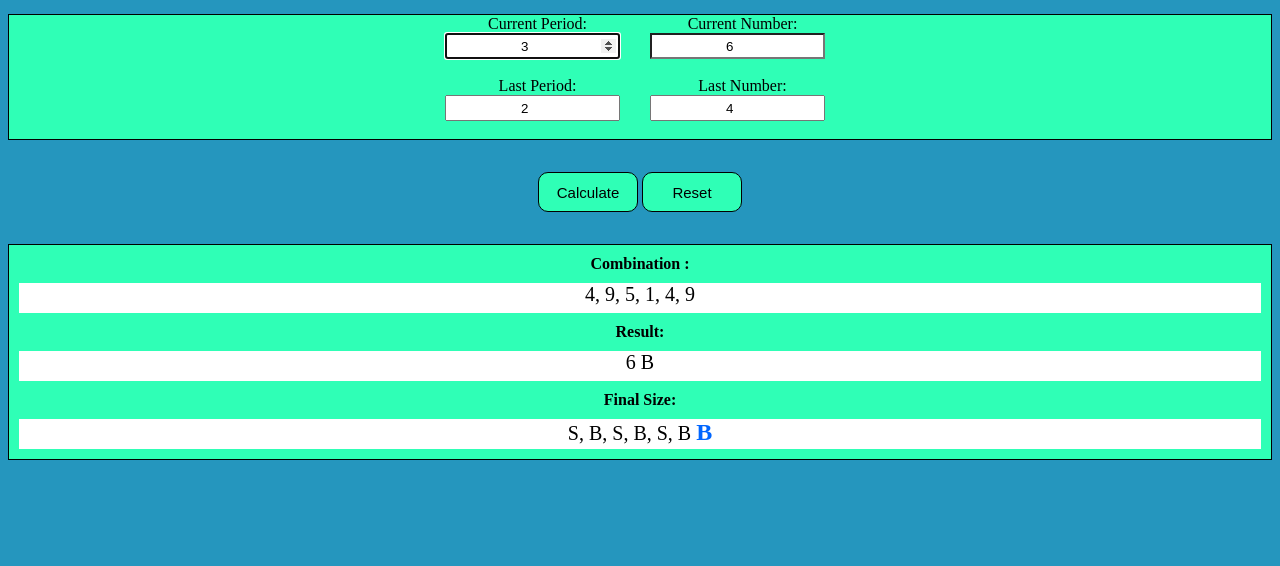
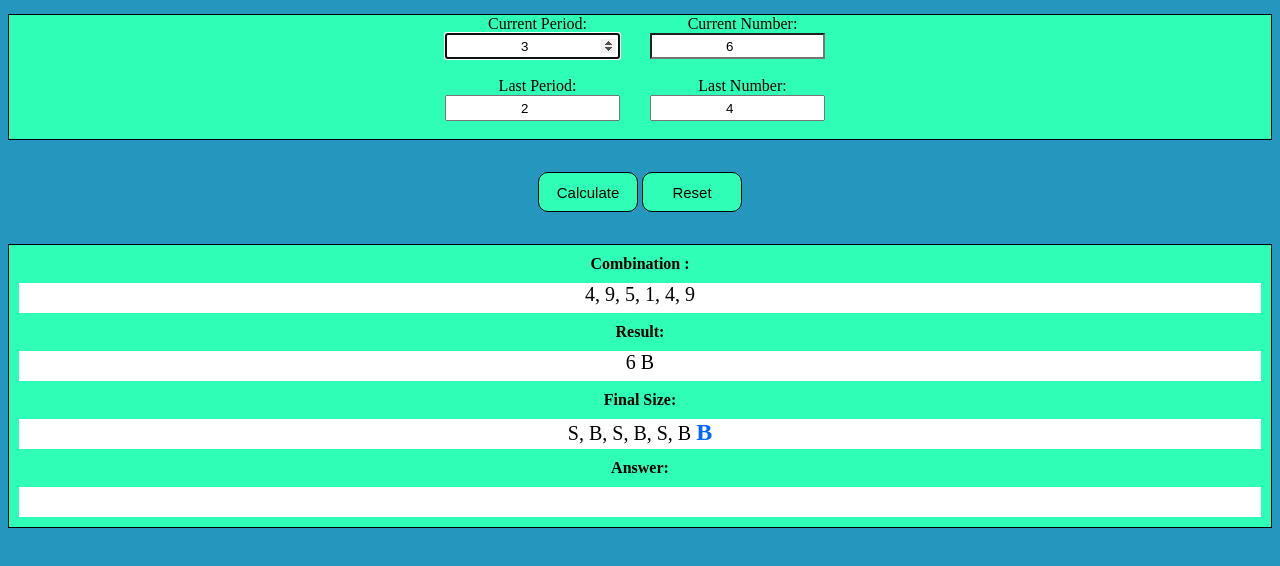
Before and after one commit to Vijaysingh0412/bdg2, a plain HTML site: page index.html in a window 1280 px wide. Shown: the part 124-690 px from the top of the page. Drawn offline with Linux system fonts and the light colour scheme.

Commit message:
Update index.html

```diff
--- a/index.html
+++ b/index.html
@@ -50,6 +50,7 @@
             <span id="finallResult"></span></p>
         <p><strong>Result:</strong> <span id="valResult"></span></p>
         <p><strong>Final Size:</strong> <span id="finalSizeResult"></span></p>
+        <p><strong>Answer:</strong> <span id="finalAnswer"></span></p>
     </div>
 </body>
 </html>
```
